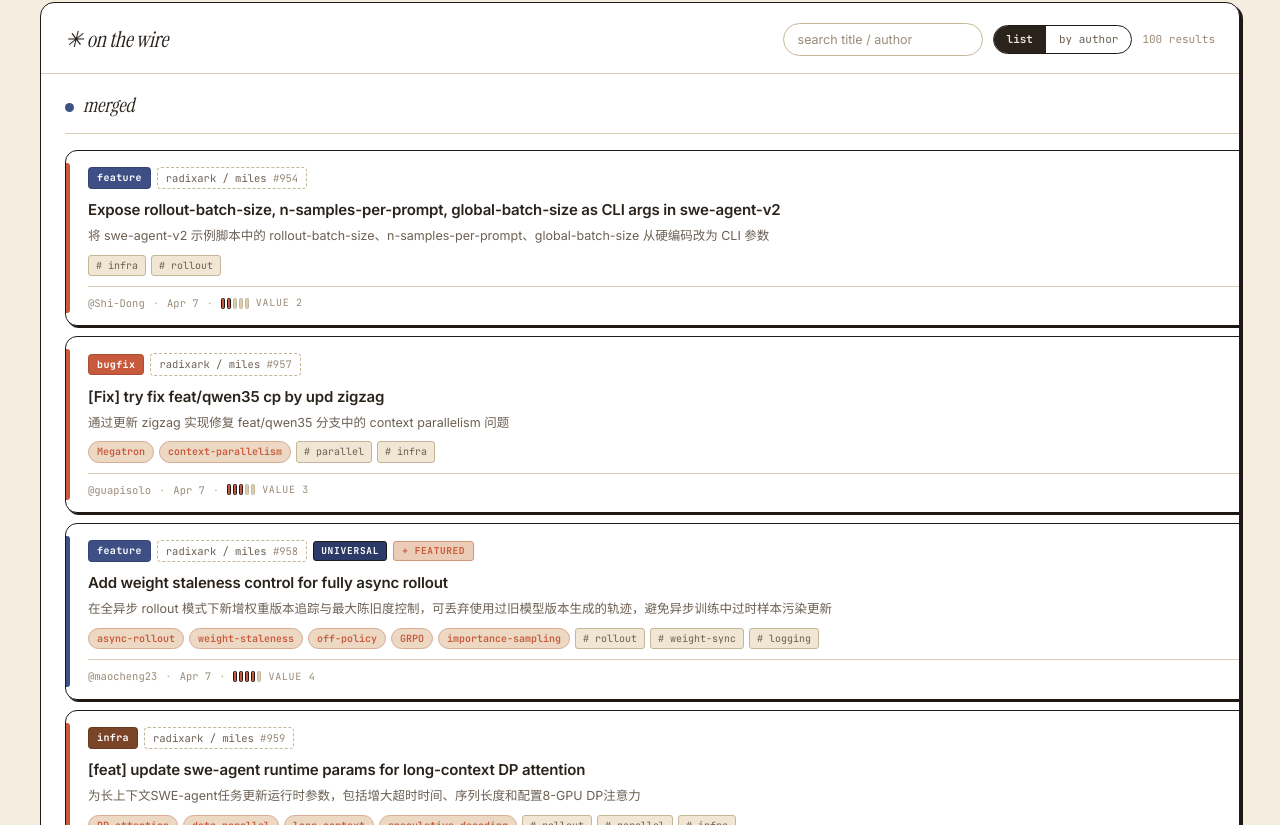
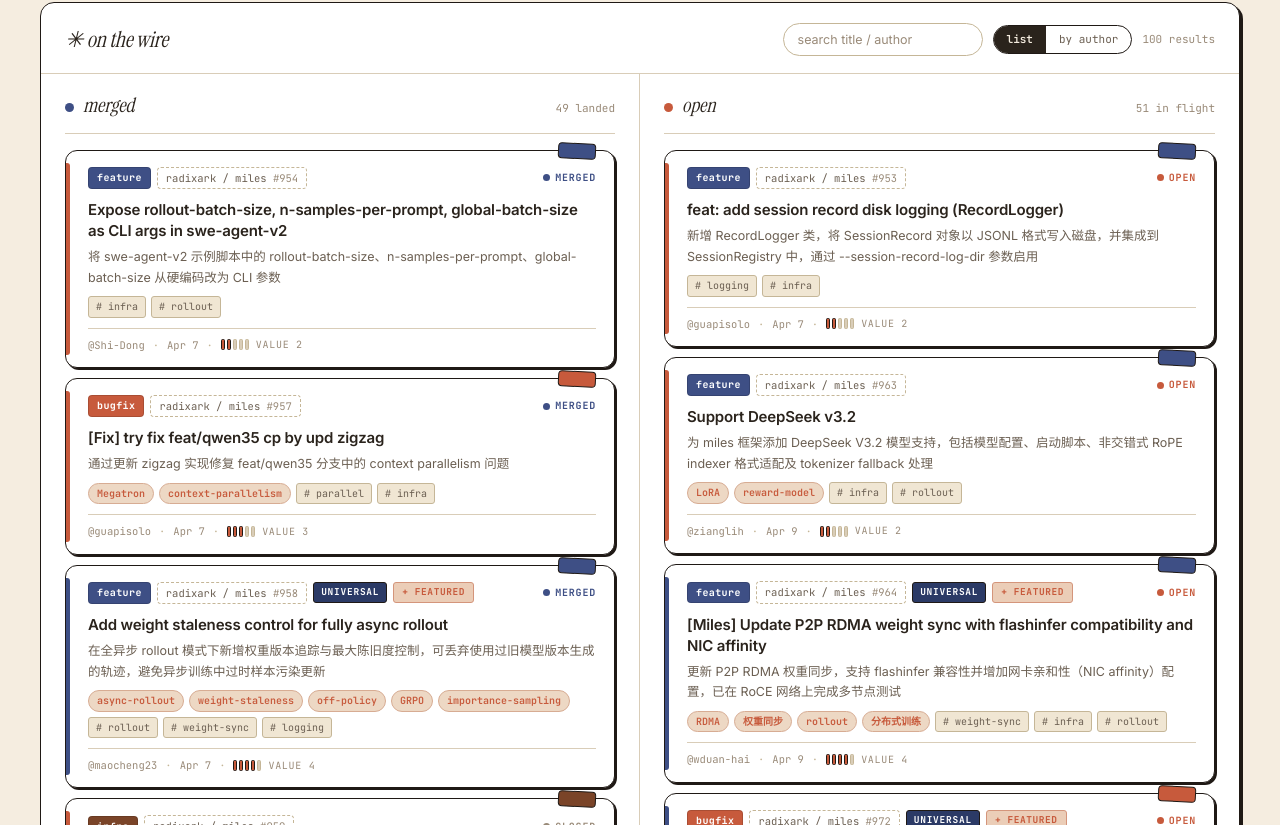
Before and after one commit to GeLee-Q/pr-tracker-web, a Next.js app: page / in a window 1280 px wide. Shown: the part 975-1800 px from the top of the page. Built offline with nearby package versions, Linux system fonts and the light colour scheme.

Commit message:
fix: min-width:0 on pr-col prevents grid overflow hiding open column

```diff
--- a/app/globals.css
+++ b/app/globals.css
@@ -468,7 +468,7 @@ a { color: inherit; text-decoration: none; }
   gap: 0;
   margin-top: 0;
 }
-.pr-col { padding: 16px 24px 24px; }
+.pr-col { padding: 16px 24px 24px; min-width: 0; overflow: hidden; }
 .pr-col:first-child {
   border-right: 1px solid var(--rule-soft);
 }
@@ -518,6 +518,7 @@ a { color: inherit; text-decoration: none; }
   overflow: visible;
   color: inherit;
   margin-bottom: 10px;
+  min-width: 0; width: 100%;
 }
 .card:hover {
   transform: translate(-1px, -2px);
@@ -603,6 +604,7 @@ a { color: inherit; text-decoration: none; }
   margin-bottom: 6px;
   transition: color .15s;
   text-decoration: none;
+  word-break: break-word;
 }
 .card:hover .card-title { color: var(--indigo); }
 .card:hover .card-title::after { content: " →"; color: var(--indigo); }
--- a/app/pr-tracker/PRTrackerClient.tsx
+++ b/app/pr-tracker/PRTrackerClient.tsx
@@ -283,9 +283,9 @@ export default function PRTrackerClient() {
   const univPct  = filtered.length ? Math.round(univPRs.length / filtered.length * 100) : 0;
   const repoPct  = filtered.length ? Math.round(repoPRs.length / filtered.length * 100) : 0;
 
-  // split by state — "closed, not merged" goes to merged column (done)
-  const mergedPRs = filtered.filter(p => !!p.merged_at || p.state === "closed");
-  const openPRs   = filtered.filter(p => !p.merged_at && p.state === "open");
+  // split by state
+  const mergedPRs = filtered.filter(p => p.state === "closed");
+  const openPRs   = filtered.filter(p => p.state === "open");
 
   // by-author
   const authorGroups = useMemo(() => {
```
